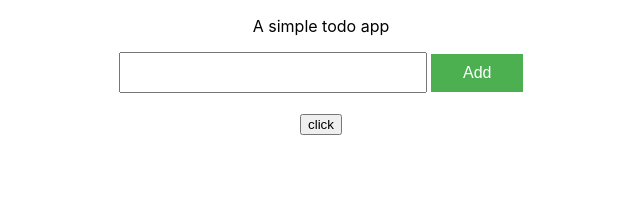
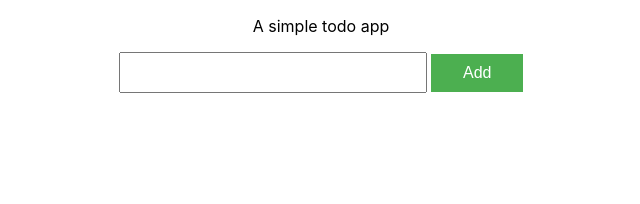
Before and after one commit to Sambld/todo-app, a React (Create React App) app: page / in a window 1280 px wide. Shown: the top 204 px of the page, without its empty margins (319-959 px from the left). Built offline with nearby package versions, Linux system fonts and the light colour scheme.

Commit message:
add: initialCommit

```diff
--- a/src/App.js
+++ b/src/App.js
@@ -48,7 +48,6 @@ function App() {
       <p >A simple todo app </p>
       <input className='inputlist' type="text" id='inputitem' />  <button onClick={additem} className='btn'>Add</button>
       <div className='todo-table'>
-        <button onClick={() => console.log(todolist)}>click</button>
         <table>
           <tbody>
             {
```
